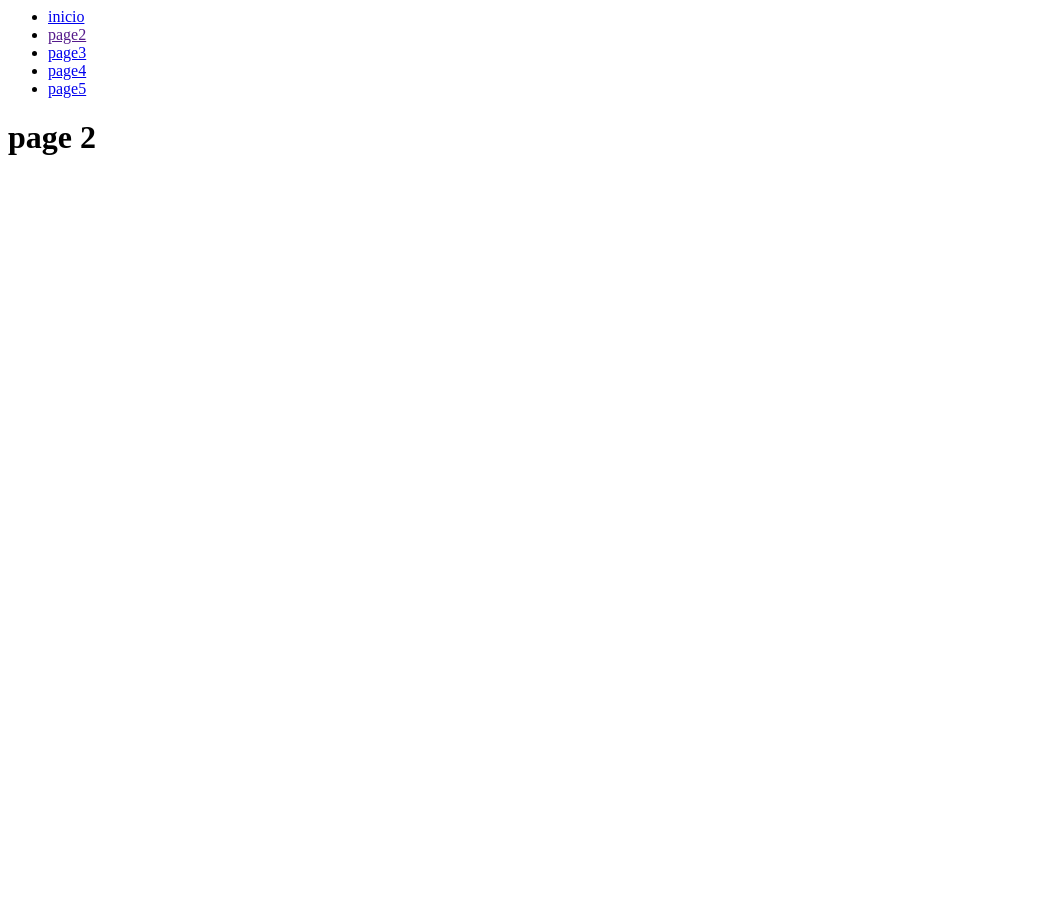
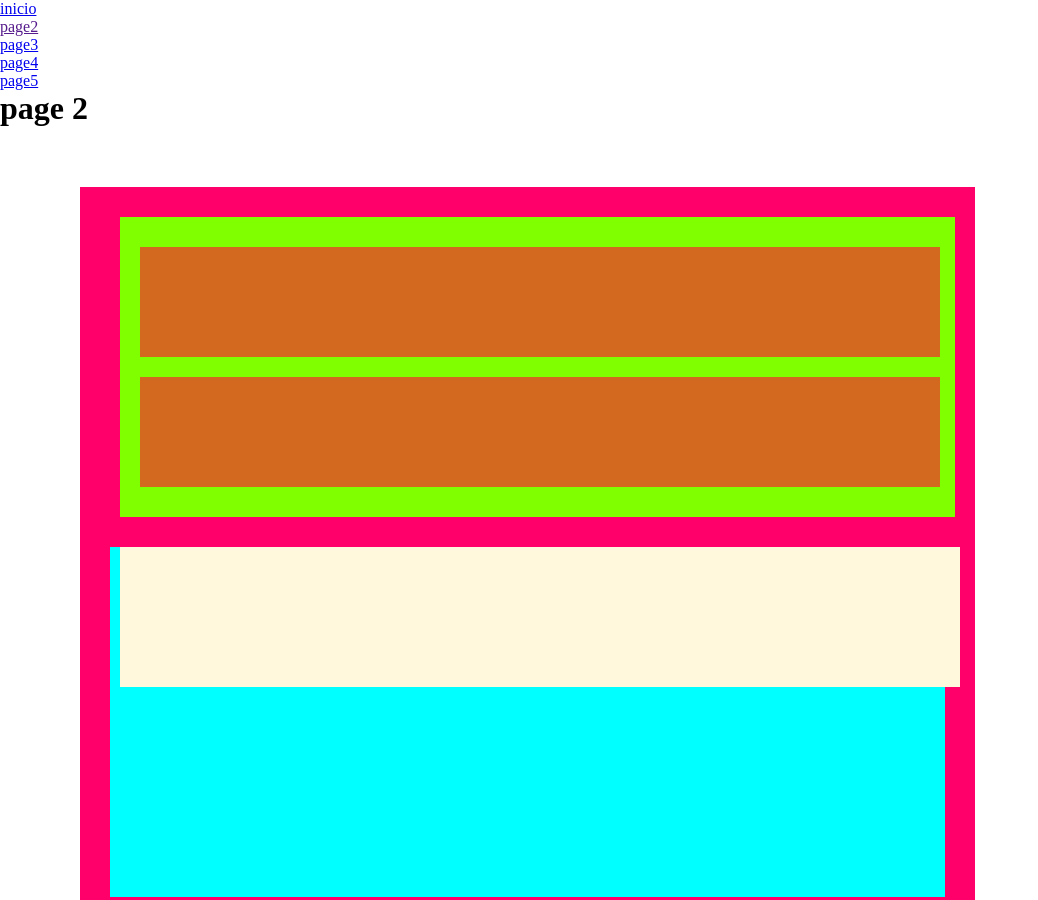
Before and after one commit to Gregor8/PRIMERO, a plain HTML site: page pages/page2.html in a window 1280 px wide. Shown: the top 900 px of the page, without its empty margins (0-1038 px from the left). Before the commit the page ends 800 px from the top, so only its background shows below. Drawn offline with Linux system fonts and the light colour scheme.

Commit message:
segundo comentario

```diff
--- a/pages/page2.html
+++ b/pages/page2.html
@@ -2,8 +2,8 @@
 </html lang="en">
 <head>
     <meta charset="UTF-8">
-            <title>page 2 </title>
-            <link rel="stilesheer" href="../styles/main.css">
+    <title>page 2</title>
+    <link rel="stylesheet" href="../styles/main.css">
 </head>
 <body>
     <nav>
@@ -17,9 +17,15 @@
     </nav>
 <h1>page 2</h1>
 <section class="page2">
-            <article></article>
-            <div></div>
-            <aside></aside>
+    <section class="page2a">
+        <section class="page2xb"></section>
+        <section class="page2xc"></section>
     </section>
+    <section class="page2xd">
+    <section class="page2xe"></section>
+ </section>
+|   <section class="page2xh"></section>
+    </section>
+
 </body>
 </html>
--- a/styles/main.css
+++ b/styles/main.css
@@ -27,10 +27,45 @@ height: 300px;
 margin: 0 40px 0 30px;
 background-color: chartreuse;
 }
-.page2 div{
+.page2{
 width: 895px;
 height: 950px;
-margin: 30px 15px 20px 20px;
-background-color: chartreuse;
-padding-top: 10px;
+margin: 60px 0 0 80px;
+background-color: #FF006A;
+padding-top: 30px;
+
 }
+.page2a{
+width: 835px;
+height: 260px;
+margin: 0 20px 15px 40px;
+background-color:chartreuse;
+padding: 30px 0 10px 0;
+}
+.page2xb{
+width: 800px;
+height: 100px;
+margin: 0 15px 20px 20px;
+background-color: chocolate;
+padding-top:10px;
+}
+.page2xc{
+width: 800px;
+height: 100px;
+margin: 0 15px 0 20px;
+background-color: chocolate;
+padding-top:10px;
+}
+.page2xd{
+    width: 835px;
+    height: 350px;
+    margin: 0 30px 20px 30px;
+    background-color: cyan;
+}
+.page2xe{
+    width: 800px;
+    height: 100px;
+    margin: 30px 25px 20px 10px;
+    background-color: cornsilk;
+    padding: 20px;
+}
```
Lines whose indentation alone changed are shown as unchanged.
